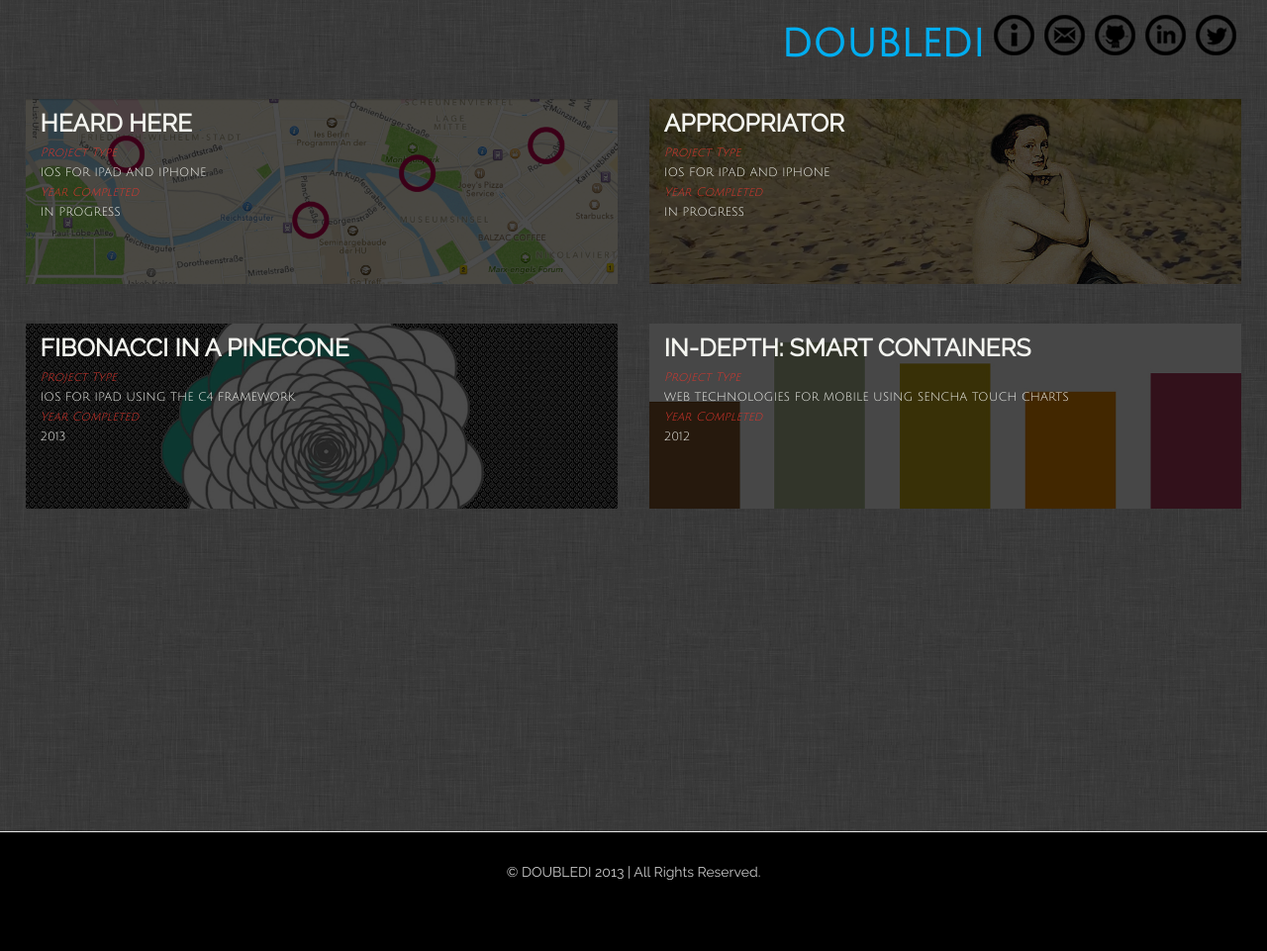
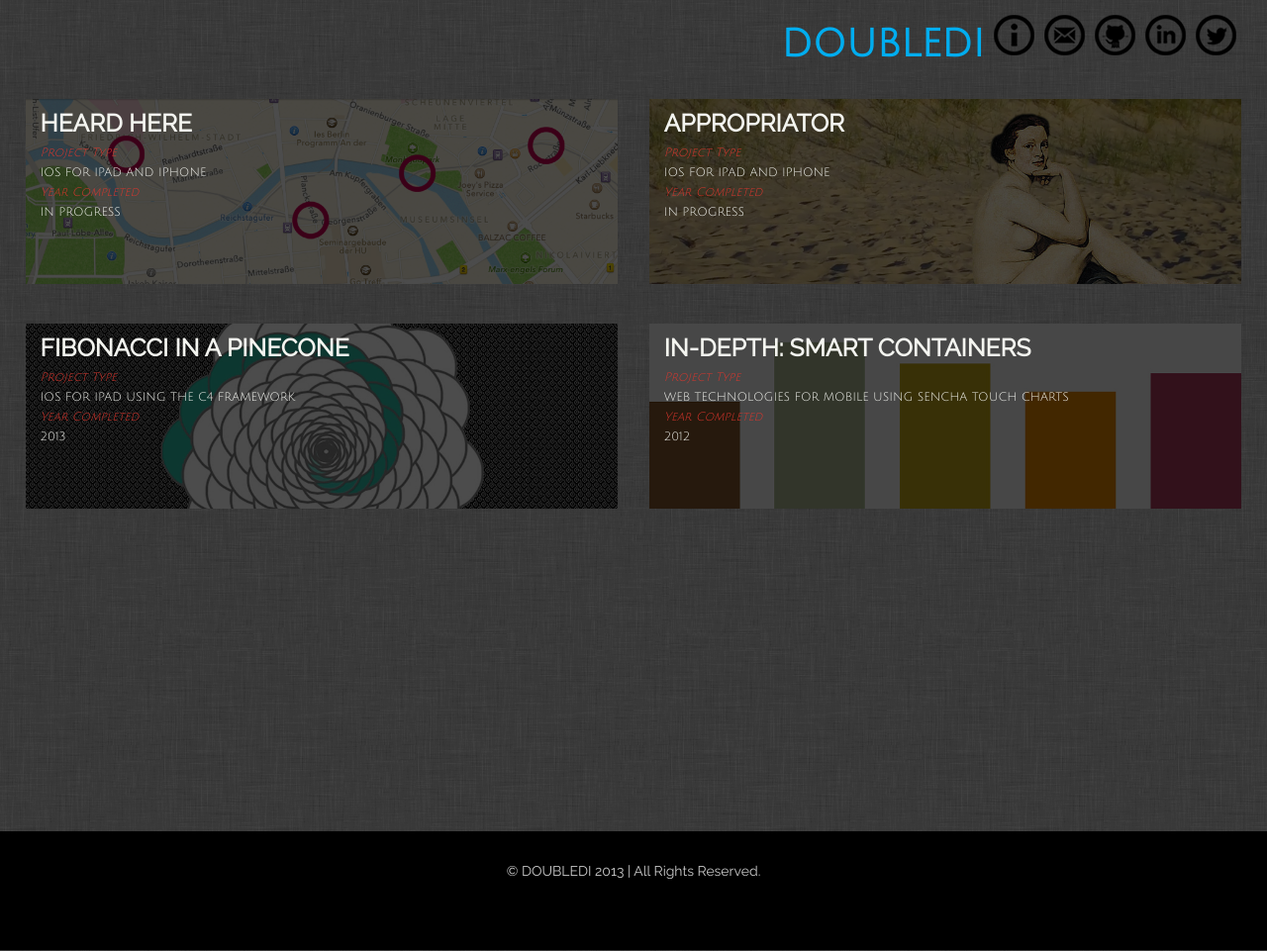
Before and after one commit to diannamertz/doubledi.github.com, a Jekyll site: the page built from index.html, in a window 1280 px wide. Shown: the whole page at 99% size. Built offline with Jekyll 4.4.1, drawn with Linux system fonts in a browser that asks for light colours.

Commit message:
working on new index

```diff
--- a/css/style.css
+++ b/css/style.css
@@ -223,7 +223,6 @@ h4 {
 #footer {
   text-align: center;
   padding:30px 0;
-  border-top:1px solid #e5e5e5;
   background-color: #000000;
   color: #cccccc;
   font-family: 'Raleway', sans-serif;
```
